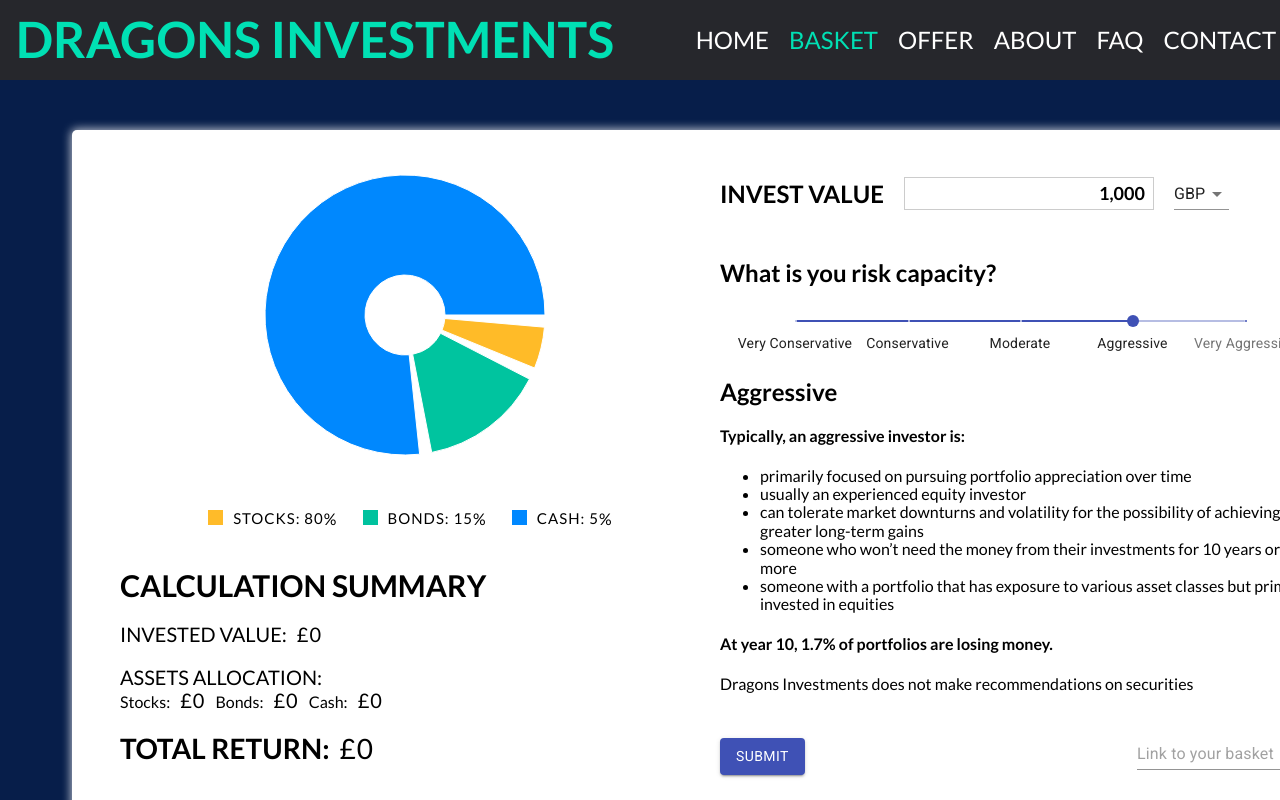
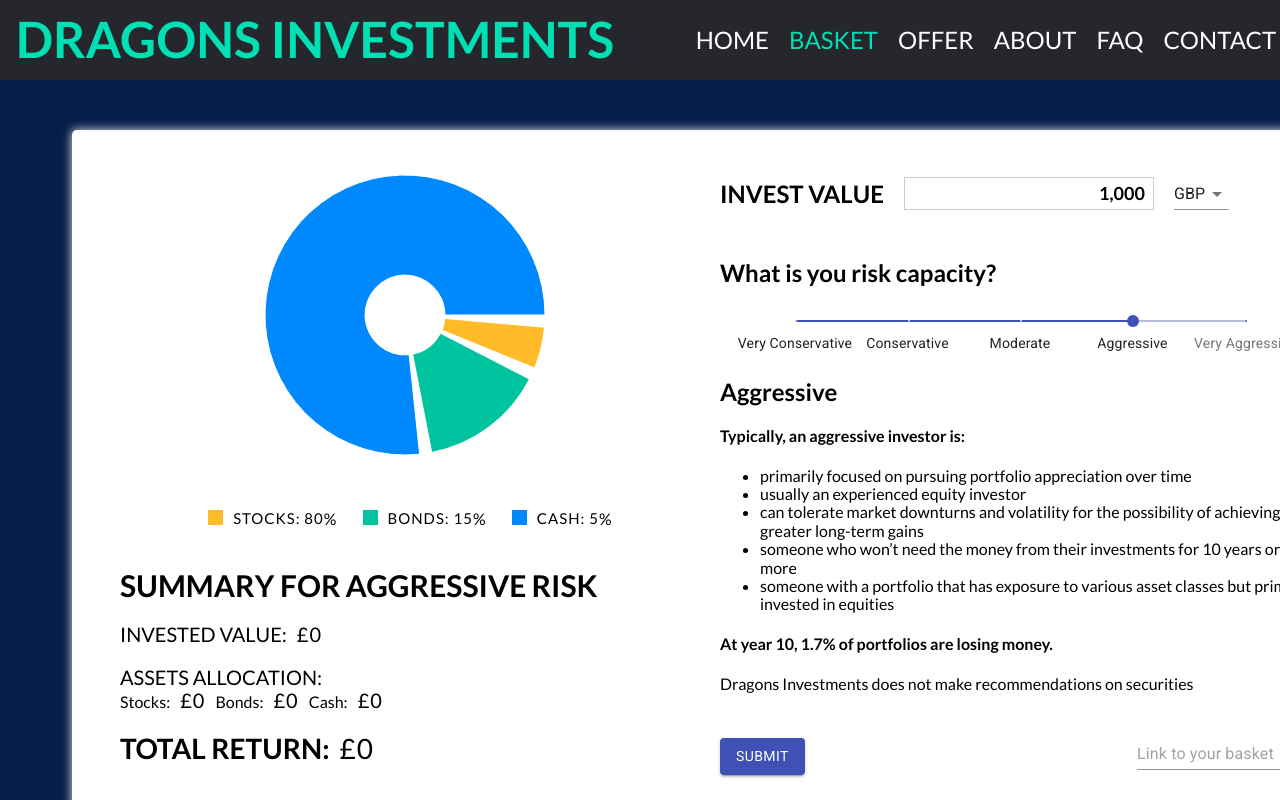
Before and after one commit to vvvti/dragons-investments-ui, a React (Create React App) app: page /basket in a window 1280 px wide. Shown: the top 800 px of the page. Built offline with nearby package versions, Linux system fonts and the light colour scheme; the HTML template or start-up script is replaced by a standard one.

Commit message:
ERSA-144 - Add riskType to summary

```diff
--- a/src/components/Basket/ChartDetails/ChartDetails.styled.ts
+++ b/src/components/Basket/ChartDetails/ChartDetails.styled.ts
@@ -51,3 +51,6 @@
     letter-spacing: 1px;
     margin: 0 10px;
 `;
+export const StyledText = styled.span`
+    margin: 0 5px;
+`;
--- a/src/components/Basket/ChartDetails/ChartDetails.tsx
+++ b/src/components/Basket/ChartDetails/ChartDetails.tsx
@@ -7,19 +7,21 @@
     ReturnResults,
     StyledResultDetails,
     StyledReturnDetails,
+    StyledText,
     SummaryResults,
     TitleResults,
 } from './ChartDetails.styled';
 import {useFormikContext} from 'formik';
+import {riskBasket} from '../../../helpers/constants';
 
 export const ChartDetails: React.FC<FinalResults> = ({...basketResults}) => {
     const {
-        values: {currency},
+        values: {riskType},
     } = useFormikContext<BasketFormValues>();
 
     let namedCurrency;
-    switch (currency) {
-        case 'USD':
+    switch (basketResults.currency) {
+        case 'riskBasket.VERY_CONSERVATIVE':
             namedCurrency = '$';
             break;
         case 'GBP':
@@ -31,7 +33,17 @@
     }
     return (
         <ResultsWrapper>
-            <SummaryResults>Calculation summary</SummaryResults>
+            <SummaryResults>
+                Summary for
+                <StyledText>
+                    {riskType === riskBasket.VERY_AGGRESSIVE && 'VERY AGGRESSIVE'}
+                    {riskType === riskBasket.AGGRESSIVE && 'AGGRESSIVE'}
+                    {riskType === riskBasket.MODERATE && 'MODERATE'}
+                    {riskType === riskBasket.CONSERVATIVE && 'CONSERVATIVE'}
+                    {riskType === riskBasket.VERY_CONSERVATIVE && 'VERY CONSERVATIVE'}
+                </StyledText>
+                risk
+            </SummaryResults>
             <DetailsWrapper>
                 <TitleResults>Invested Value:</TitleResults>
                 <StyledResultDetails
--- a/src/helpers/constants.ts
+++ b/src/helpers/constants.ts
@@ -128,6 +128,7 @@
 };
 
 export const DEFAULT_BASKET_RESULTS: FinalResults = {
+    currency: 'GBP',
     riskType: 'AGGRESSIVE',
     basketValue: 0,
     totalAmount: 0,
--- a/src/helpers/types.ts
+++ b/src/helpers/types.ts
@@ -60,6 +60,7 @@
 
 export interface FinalResults {
     id?: string;
+    currency?: string;
     riskType?: string;
     basketValue?: number;
     totalAmount?: number;
```
